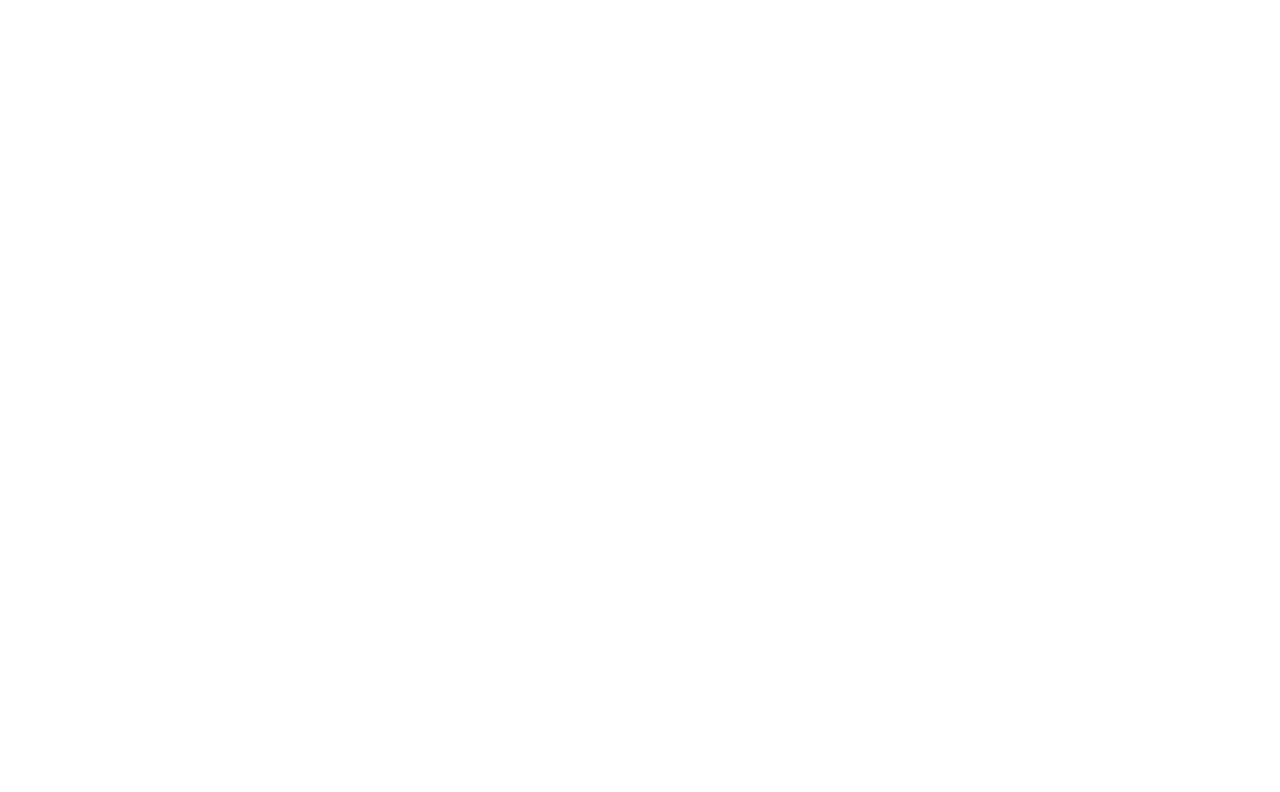
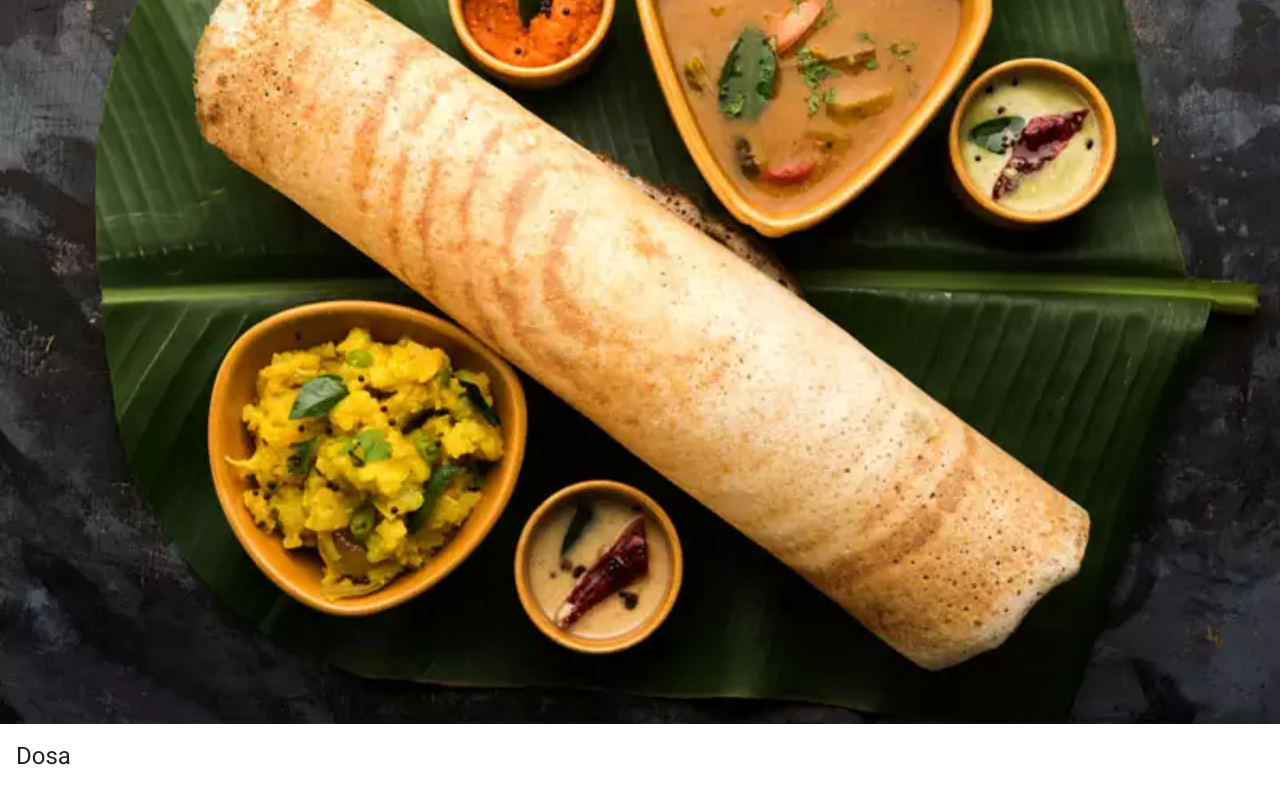
Before and after one commit to anmolbiranwar/Restaurant-website_Reactjs_MUI, a React (Create React App) app: page /menu in a window 1280 px wide. Shown: the part 300-1092 px from the top of the page. Before the commit the page ends 800 px from the top, so only its background shows below. Built offline with nearby package versions, Linux system fonts and the light colour scheme.

Commit message:
Update Menu.js

```diff
--- a/src/pages/Menu.js
+++ b/src/pages/Menu.js
@@ -1,10 +1,27 @@
-import React from 'react'
-import Layout from '../components/Layout/Layout'
+import React from 'react';
+import Layout from '../components/Layout/Layout';
+import {MenuList} from '../data/data'
+import { Box, Card, CardActionArea, CardContent, CardMedia, Typography } from '@mui/material';
 
 const Menu = () => {
   return (
     <Layout>
-        <h1>Menu</h1>
+        <Box>
+          {
+            MenuList.map(menu =>(
+              <Card>
+                <CardActionArea>
+                  <CardMedia sx={{minHeight:'400px'}} component={'img'} src={menu.image} alt={menu.name} />
+                  <CardContent>
+                    <Typography variant='h5' gutterBottom component={'div'}>
+                      {menu.name}
+                    </Typography>
+                  </CardContent>
+                </CardActionArea>
+              </Card>
+            ))
+          }
+        </Box>
     </Layout>
   )
 }
```
